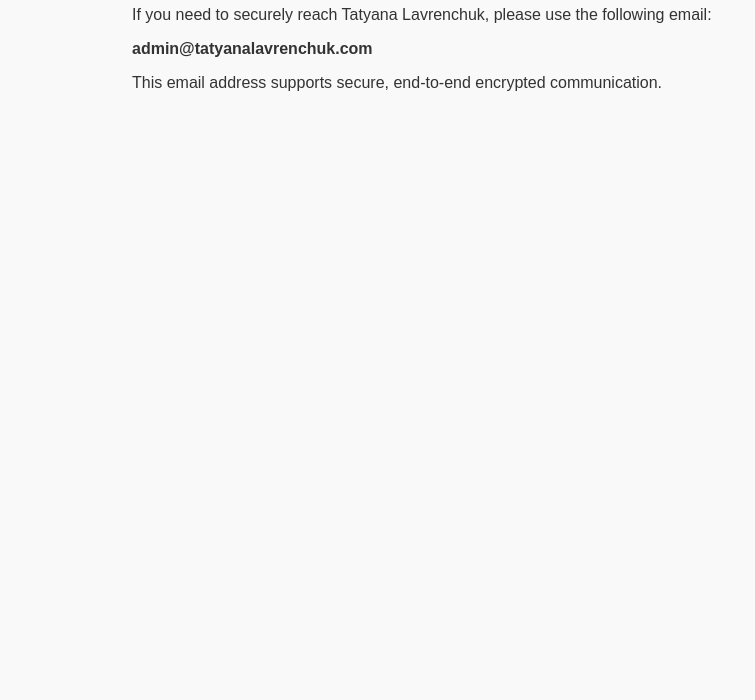
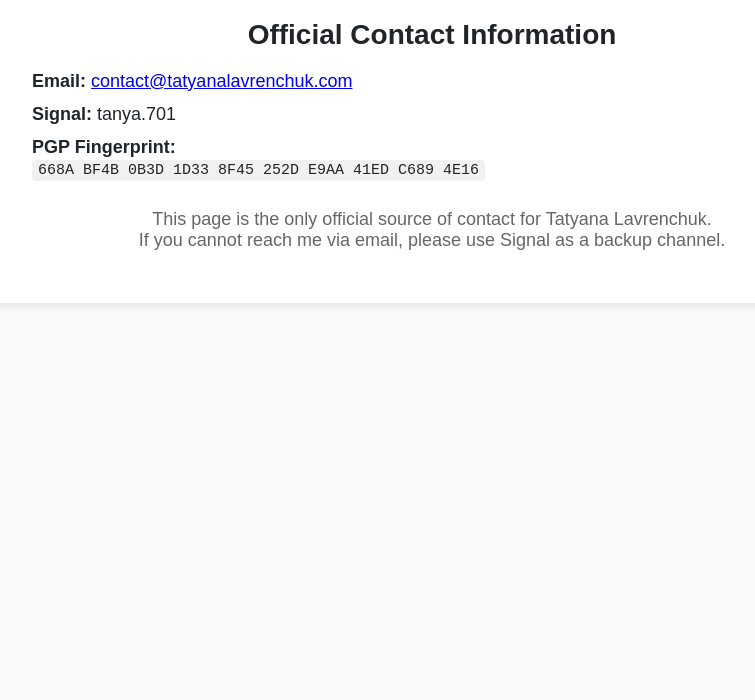
Before and after one commit to talavren111/contact-tatyanalavrenchuk, a plain HTML site: page index.html in a window 1280 px wide. Shown: the part 100-800 px from the top of the page, without its empty margins (208-963 px from the left). Drawn offline with Linux system fonts and the light colour scheme.

Commit message:
Update index.html

```diff
--- a/index.html
+++ b/index.html
@@ -2,26 +2,59 @@
 <html lang="en">
 <head>
   <meta charset="UTF-8">
-  <title>Contact –  Tatyana Lavrenchuk</title>
+  <meta name="viewport" content="width=device-width, initial-scale=1.0">
+  <title>Contact – Tatyana Lavrenchuk</title>
   <style>
     body {
-      font-family: sans-serif;
-      margin: 3em;
-      background-color: #f9f9f9;
-      color: #333;
+      font-family: Arial, sans-serif;
+      background-color: #f8f9fa;
+      color: #212529;
+      margin: 0;
+      padding: 0;
     }
     .container {
-      max-width: 600px;
-      margin: auto;
+      max-width: 800px;
+      margin: 60px auto;
+      background: #fff;
+      padding: 40px;
+      border-radius: 8px;
+      box-shadow: 0 2px 8px rgba(0,0,0,0.1);
+    }
+    h1 {
+      text-align: center;
+      font-size: 28px;
+      margin-bottom: 20px;
+    }
+    p {
+      font-size: 18px;
+      margin: 12px 0;
+    }
+    code {
+      background: #f1f1f1;
+      padding: 2px 6px;
+      border-radius: 4px;
+      font-size: 15px;
+    }
+    .footer {
+      margin-top: 30px;
+      font-size: 14px;
+      text-align: center;
+      color: #666;
     }
   </style>
 </head>
 <body>
   <div class="container">
-    <h1>Contact</h1>
-    <p>If you need to securely reach Tatyana Lavrenchuk, please use the following email:</p>
-    <p><strong>admin@tatyanalavrenchuk.com</strong></p>
-    <p>This email address supports secure, end-to-end encrypted communication.</p>
+    <h1>Official Contact Information</h1>
+    <p><strong>Email:</strong> <a href="mailto:contact@tatyanalavrenchuk.com">contact@tatyanalavrenchuk.com</a></p>
+    <p><strong>Signal:</strong> tanya.701</p>
+    <p><strong>PGP Fingerprint:</strong><br>
+      <code>668A BF4B 0B3D 1D33 8F45  252D E9AA 41ED C689 4E16</code>
+    </p>
+    <div class="footer">
+      <p>This page is the only official source of contact for Tatyana Lavrenchuk.<br>
+      If you cannot reach me via email, please use Signal as a backup channel.</p>
+    </div>
   </div>
 </body>
 </html>
```
